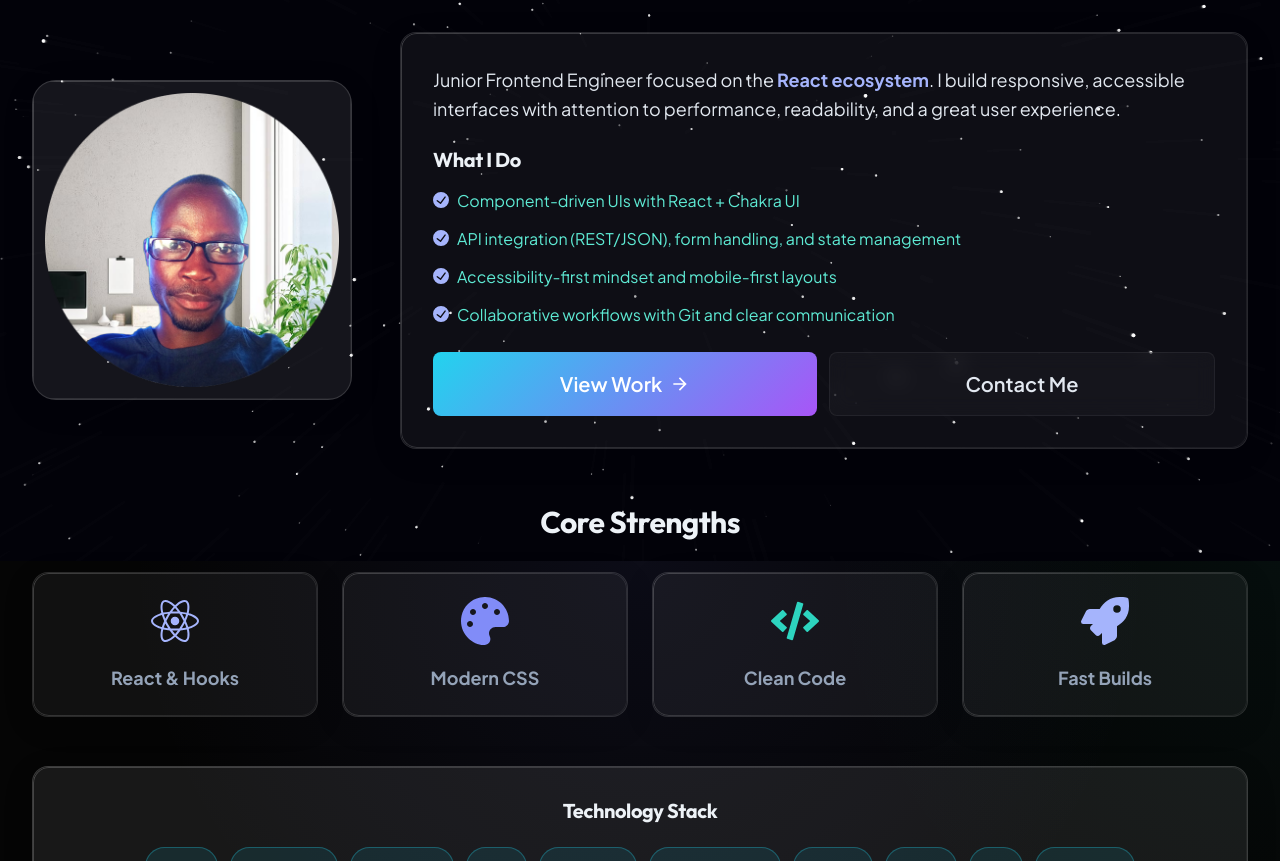
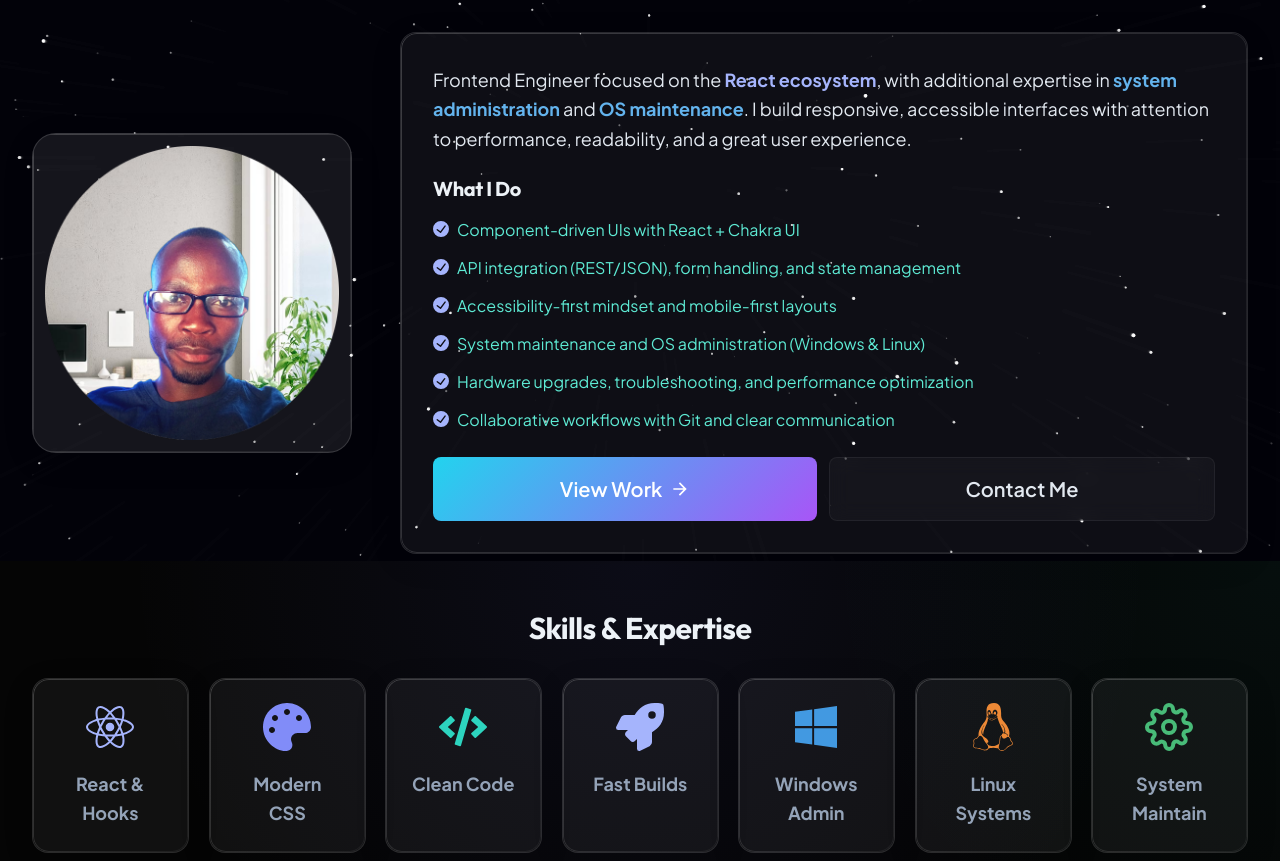
Before and after one commit to Tinashe623/my-portfolio, a React (Vite) app: page /about in a window 1280 px wide. Shown: the part 239-1100 px from the top of the page. Built offline with nearby package versions, Linux system fonts and the light colour scheme; no server answers.

Commit message:
feat: update AboutModern page to include system administration skills and experience

```diff
--- a/src/pages/AboutModern.jsx
+++ b/src/pages/AboutModern.jsx
@@ -22,7 +22,8 @@
 import { motion, isValidMotionProp } from 'framer-motion'
 
 import GlassCard from '../components/effects/GlassCard'
-import { FaReact, FaCode, FaPalette, FaRocket } from 'react-icons/fa'
+import { FaReact, FaCode, FaPalette, FaRocket, FaLinux, FaWindows } from 'react-icons/fa'
+import { FiSettings } from 'react-icons/fi'
 
 const MotionBox = chakra(motion.div, {
   shouldForwardProp: (prop) => isValidMotionProp(prop) || shouldForwardProp(prop),
@@ -37,6 +38,9 @@
   { name: 'Modern CSS', icon: FaPalette, color: 'brand.400' },
   { name: 'Clean Code', icon: FaCode, color: 'accent.400' },
   { name: 'Fast Builds', icon: FaRocket, color: 'brand.300' },
+  { name: 'Windows Admin', icon: FaWindows, color: 'blue.400' },
+  { name: 'Linux Systems', icon: FaLinux, color: 'orange.400' },
+  { name: 'System Maintain', icon: FiSettings, color: 'green.400' },
 ]
 
 const techStack = [
@@ -50,6 +54,9 @@
   'CSS3',
   'Git',
   'REST APIs',
+  'Windows',
+  'Linux',
+  'System Admin',
 ]
 
 export default function AboutModern() {
@@ -84,7 +91,7 @@
             About Me
           </Heading>
           <Text fontSize={{ base: 'md', md: 'lg' }} color="accent.300" maxW="2xl" mx="auto">
-            Passionate frontend developer building modern, accessible web experiences
+            Frontend developer with system administration expertise
           </Text>
         </MotionBox>
 
@@ -140,9 +147,17 @@
             <GlassCard variant="default" p={{ base: 6, md: 8 }}>
               <VStack align="start" spacing={6}>
                 <Text fontSize={{ base: 'md', md: 'lg' }} lineHeight="tall" color="gray.200">
-                  Junior Frontend Engineer focused on the{' '}
+                  Frontend Engineer focused on the{' '}
                   <Text as="span" fontWeight="700" color="brand.300">
                     React ecosystem
+                  </Text>
+                  , with additional expertise in{' '}
+                  <Text as="span" fontWeight="700" color="blue.300">
+                    system administration
+                  </Text>{' '}
+                  and{' '}
+                  <Text as="span" fontWeight="700" color="blue.300">
+                    OS maintenance
                   </Text>
                   . I build responsive, accessible interfaces with attention to performance,
                   readability, and a great user experience.
@@ -157,6 +172,8 @@
                       'Component-driven UIs with React + Chakra UI',
                       'API integration (REST/JSON), form handling, and state management',
                       'Accessibility-first mindset and mobile-first layouts',
+                      'System maintenance and OS administration (Windows & Linux)',
+                      'Hardware upgrades, troubleshooting, and performance optimization',
                       'Collaborative workflows with Git and clear communication',
                     ].map((item, i) => (
                       <ListItem key={i} display="flex" alignItems="start">
@@ -224,9 +241,9 @@
           mb={{ base: 10, md: 10, lg: 12 }}
         >
           <Heading size="lg" mb={{ base: 6, md: 6, lg: 8 }} textAlign="center" color="gray.100">
-            Core Strengths
+            Skills & Expertise
           </Heading>
-          <SimpleGrid columns={{ base: 2, md: 4 }} spacing={6}>
+          <SimpleGrid columns={{ base: 2, sm: 3, md: 4, lg: 7 }} spacing={5}>
             {skills.map((skill, i) => (
               <GlassCard
                 key={skill.name}
```
